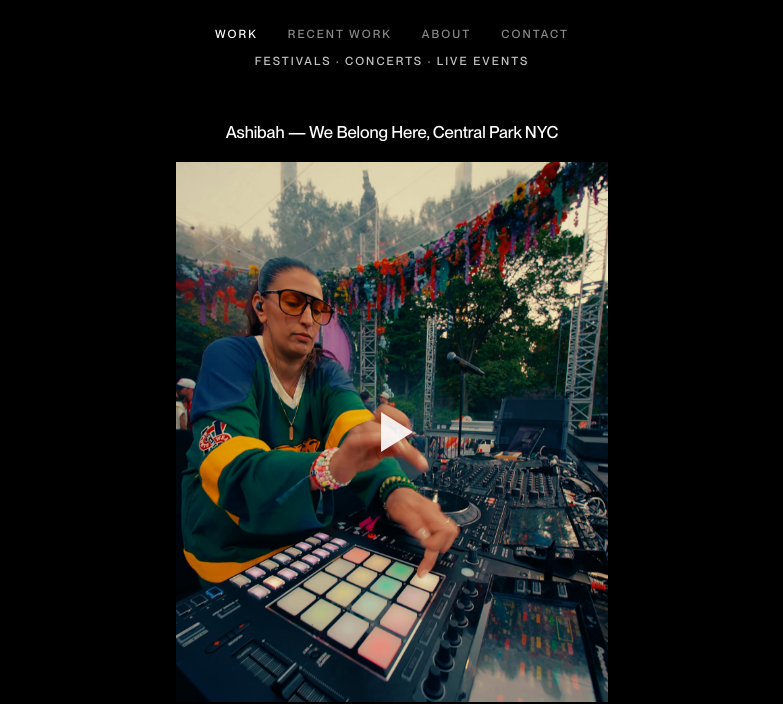
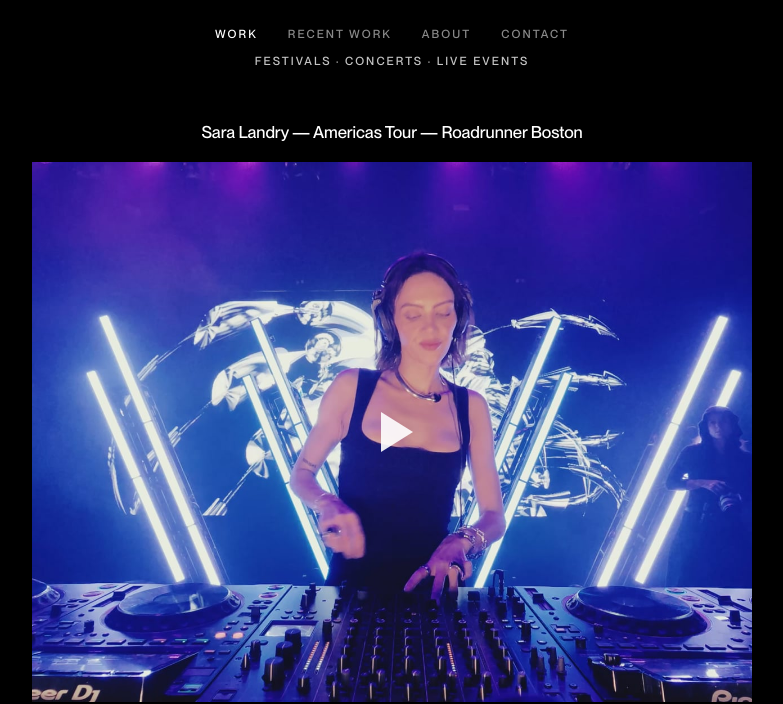
Before and after one commit to nightshot-media/NightShot-Media, a plain HTML site: page index.html in a window 1280 px wide. Shown: the part 136-840 px from the top of the page, without its empty margins (248-1031 px from the left). Drawn offline with Linux system fonts and the light colour scheme.

Commit message:
Home page: add two Sara Landry videos (first, and before DJ Costa)
Co-Authored-By: Claude Sonnet 5.5 <noreply@anthropic.com>
Claude-Session: https://claude.ai/code/session_01U8WK1ftabCnbC9nWZMufFf

```diff
--- a/index.html
+++ b/index.html
@@ -38,6 +38,13 @@
        inside the button (the empty alt is correct: the button's label already names the video).
   -->
   <article class="project">
+    <h2>Sara Landry — Americas Tour — Roadrunner Boston</h2>
+    <div class="video" data-video="https://player.vimeo.com/video/1249391381" data-title="Sara Landry — Americas Tour — Roadrunner Boston">
+      <button type="button" class="video-play" aria-label="Play video: Sara Landry — Americas Tour — Roadrunner Boston"><img src="images/sara-landry-01.jpg" alt=""><span class="play" aria-hidden="true"></span></button>
+    </div>
+  </article>
+
+  <article class="project">
     <h2>Ashibah — We Belong Here, Central Park NYC</h2>
     <div class="video" data-video="https://player.vimeo.com/video/1246721090" data-title="Ashibah — We Belong Here, Central Park NYC">
       <button type="button" class="video-play" aria-label="Play video: Ashibah — We Belong Here, Central Park NYC"><img src="images/ashibah-1.jpg" alt=""><span class="play" aria-hidden="true"></span></button>
@@ -55,6 +62,13 @@
     <h2>Boys Noize — Red Eye</h2>
     <div class="video" data-video="https://player.vimeo.com/video/1246507116" data-title="Boys Noize — Red Eye">
       <button type="button" class="video-play" aria-label="Play video: Boys Noize — Red Eye"><img src="images/boys-noize-2.jpg" alt=""><span class="play" aria-hidden="true"></span></button>
+    </div>
+  </article>
+
+  <article class="project">
+    <h2>Sara Landry — Americas Tour — Roadrunner Boston</h2>
+    <div class="video" data-video="https://player.vimeo.com/video/1249391382" data-title="Sara Landry — Americas Tour — Roadrunner Boston">
+      <button type="button" class="video-play" aria-label="Play video: Sara Landry — Americas Tour — Roadrunner Boston"><img src="images/sara-landry-02.jpg" alt=""><span class="play" aria-hidden="true"></span></button>
     </div>
   </article>
 
```
